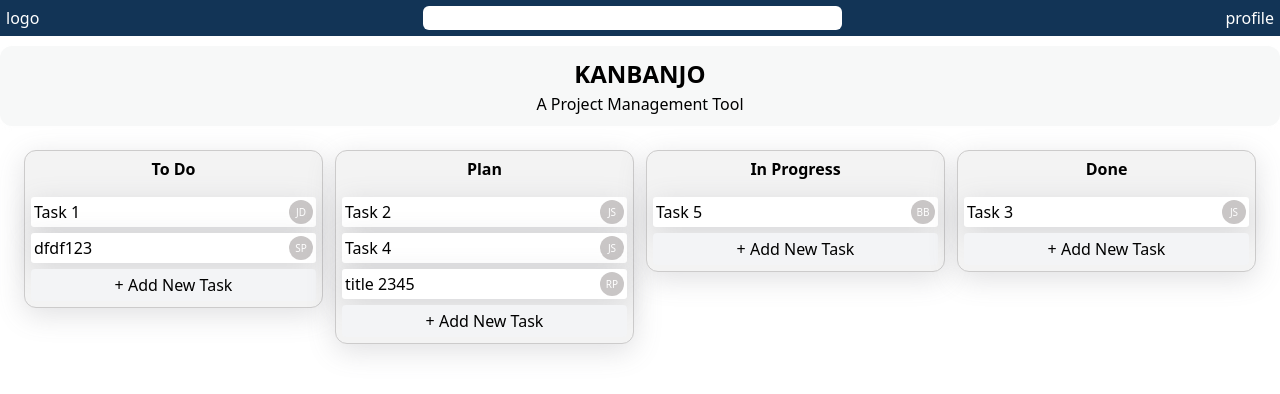
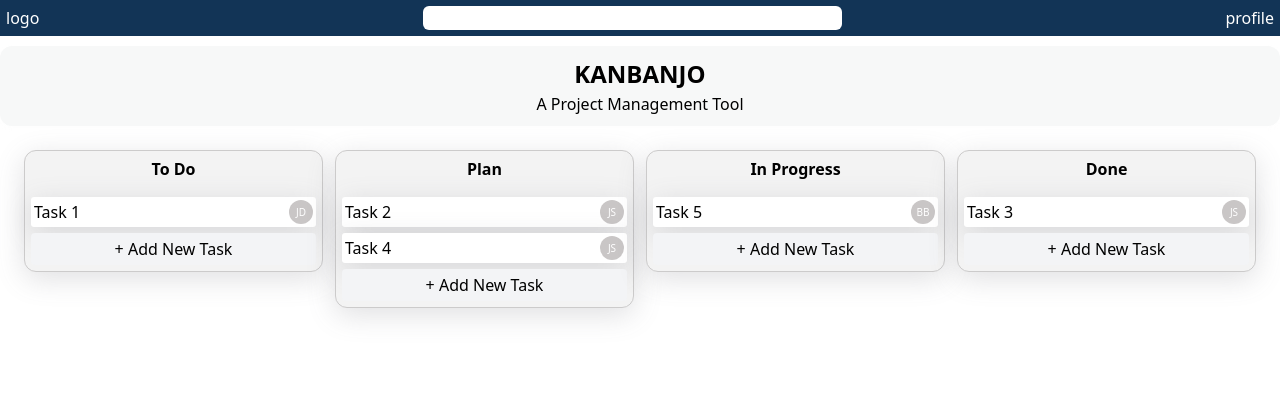
Before and after one commit to Exopi-Talent-Academy/kanbandutus-maximus, an Angular app in the folder frontend/: page / in a window 1280 px wide. Shown: the top 394 px of the page. Built offline with nearby package versions, Linux system fonts and the light colour scheme; data requests are answered from the project's data file.

Commit message:
reload the page after updating the database

```diff
--- a/frontend/db.json
+++ b/frontend/db.json
@@ -60,7 +60,7 @@
       "title": "Task 5",
       "status": "In Progress",
       "assignee": "Bob Brown",
-      "description": "Description for Task 5"
+      "description": "Description for Task 51"
     },
     {
       "id": "6",
@@ -68,20 +68,6 @@
       "status": "TO DO",
       "assignee": "Diana Evans",
       "description": "Description for Task 6"
-    },
-    {
-      "id": "40rKG8iOGBE",
-      "title": "dfdf123",
-      "status": "To Do",
-      "assignee": "Sudhan Poudel",
-      "description": "dfdsfs"
-    },
-    {
-      "id": "vEc8GV-19Rg",
-      "title": "title 2345",
-      "status": "Plan",
-      "assignee": "Rhythm Poudel",
-      "description": "flkdsjflkds"
     }
   ],
   "$schema": "./node_modules/json-server/schema.json"
--- a/frontend/src/app/components/board/board.ts
+++ b/frontend/src/app/components/board/board.ts
@@ -17,8 +17,18 @@ export class Board implements OnInit {
   taskService = inject(Tasks);
 
   ngOnInit() {
+    this.loadTasks();
+    this.taskService.updateAvailable.subscribe(() => {
+      this.tasks.set([]); // Clear current tasks before reloading
+      console.log('Update available, reloading tasks...');
+      setTimeout(() => {
+        this.loadTasks();
+      }, 100); // Add a slight delay to ensure the backend has processed the update
+    });
+  }
+
+  loadTasks() {
     this.taskService.getTasks().subscribe((tasks) => {
-      // console.log('Fetched tasks:', tasks);
       this.tasks.set(tasks);
     });
   }
--- a/frontend/src/app/components/task-form/task-form.html
+++ b/frontend/src/app/components/task-form/task-form.html
@@ -46,7 +46,9 @@
     </div>
   </div>
   <div class="flex justify-between mt-4">
-    <button class="bg-gray-200 p-2" (click)="saveTask()">Save</button>
+    <button class="bg-gray-200 p-2" (click)="saveTask()">
+      {{ addTask ? 'Add' : 'Update' }} Task
+    </button>
     <button (click)="taskService.cancelEditTask()">Cancel</button>
     <button (click)="deleteTask()">Delete</button>
   </div>
--- a/frontend/src/app/components/task-form/task-form.ts
+++ b/frontend/src/app/components/task-form/task-form.ts
@@ -12,7 +12,7 @@ import { Tasks } from '../../services/tasks';
 })
 export class TaskForm implements OnInit {
   @Input() currentTask!: Task;
-  @Input() addTask!: boolean;
+  @Input() addTask: boolean = false;
 
   taskService = inject(Tasks);
 
@@ -26,7 +26,7 @@ export class TaskForm implements OnInit {
   }
 
   saveTask() {
-    if (!this.addTask) {
+    if (this.addTask) {
       this.taskService.addTask(this.currentTask).subscribe(() => {
         this.taskService.cancelEditTask();
       });
--- a/frontend/src/app/services/tasks.ts
+++ b/frontend/src/app/services/tasks.ts
@@ -12,6 +12,8 @@ const BASE_URL = 'http://localhost:4201';
 export class Tasks {
   constructor(private http: HttpClient) {}
 
+  updateAvailable = new Subject<boolean>();
+
   private tasks: Task[] = [];
 
   editTask = new Subject<Task | null>();
@@ -24,6 +26,7 @@ export class Tasks {
   }
 
   addTask(task: Task): Observable<Task> {
+    this.updateAvailable.next(true);
     return this.http.post<Task>(`${BASE_URL}/tasks`, task);
   }
 
@@ -32,10 +35,19 @@ export class Tasks {
   }
 
   updateTask(updatedTask: Task): Observable<Task> {
+    this.updateAvailable.next(true);
     return this.http.put<Task>(`${BASE_URL}/tasks/${updatedTask.id}`, updatedTask);
   }
 
   deleteTask(taskId: string): Observable<Task> {
+    this.updateAvailable.next(true);
     return this.http.delete<Task>(`${BASE_URL}/tasks/${taskId}`);
   }
+
+  showUpdateNotification() {
+    this.updateAvailable.next(true);
+    setTimeout(() => {
+      this.updateAvailable.next(false);
+    }, 3000);
+  }
 }
```
